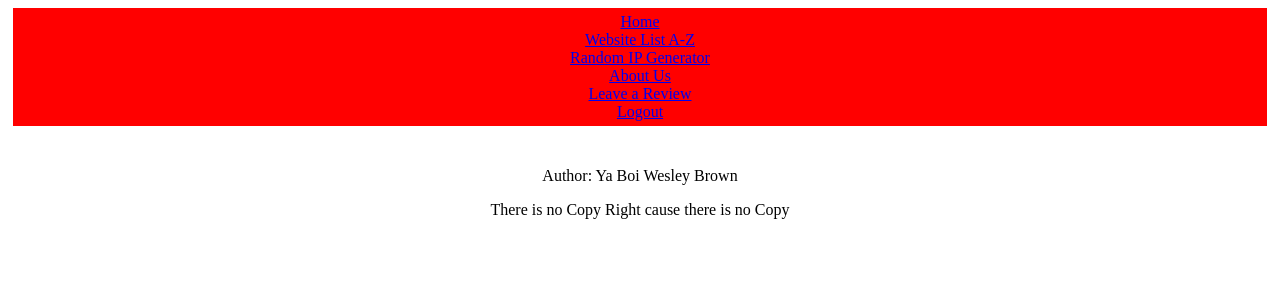
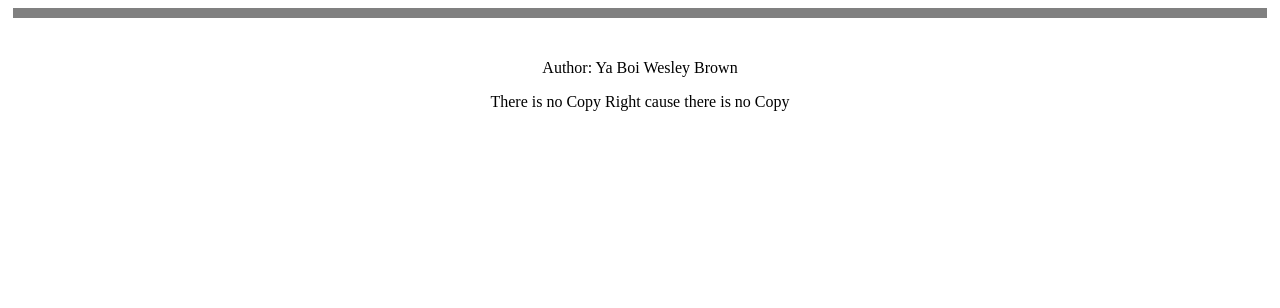
Before and after one commit to WesleyBrown792/CS401, a PHP site: page /B1.php in a window 1280 px wide. Shown: the top 308 px of the page. Run offline with PHP 8.4, Linux system fonts and the light colour scheme; the visitor is signed in with stand-in values (Sample User, id 1).

Commit message:
added to the css

```diff
--- a/style.css
+++ b/style.css
@@ -7,11 +7,27 @@ div{
 }
 
 ul{
-    background: red;
+    background: grey;
     margin: 5px;
     padding: 5px;
     object-position: center;
     list-style-type: none;
+}
+
+li{
+  float: left;
+}
+
+li a {
+  display: block;
+  color: white;
+  text-align: center;
+  padding: 4px 6px;
+  text-decoration: none;
+}
+
+li a:hover{
+  background-color: black;
 }
 
 
```
